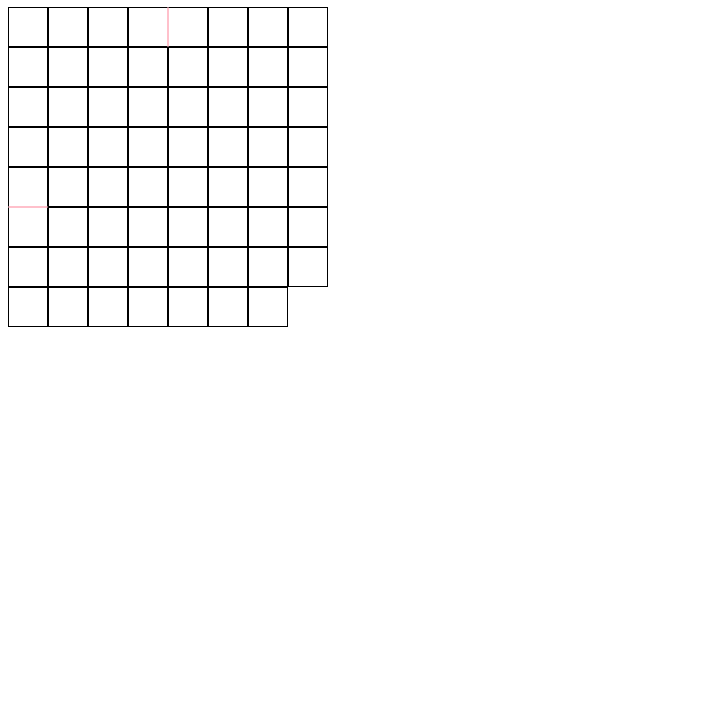
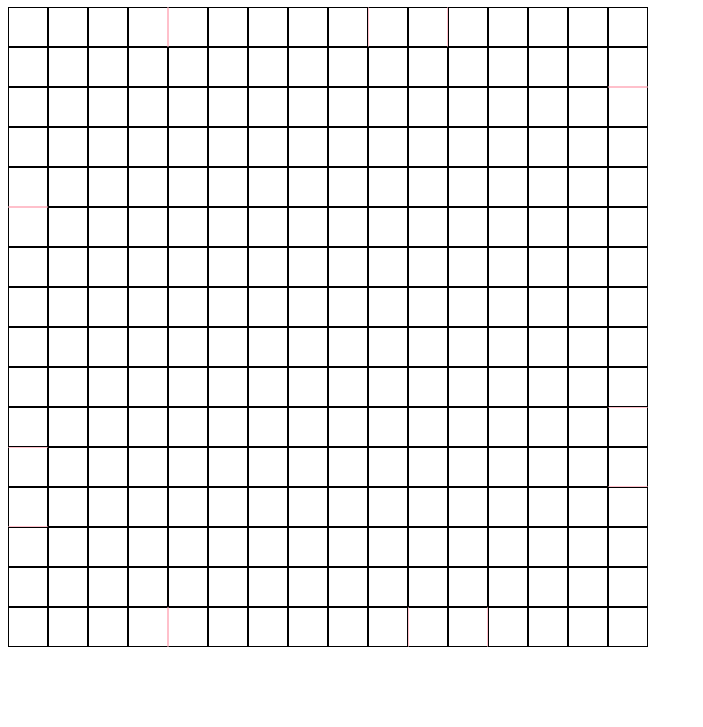
Before and after one commit to jgreaux/ricochat, a plain HTML site: page index.html in a window 1280 px wide. Shown: the part 73-800 px from the top of the page, without its empty margins (0-703 px from the left). Drawn offline with Linux system fonts and the light colour scheme.

Commit message:
Creation de la map aleatoire

```diff
--- a/app.js
+++ b/app.js
@@ -1,22 +1,17 @@
-const map1 = [0,0,0,1,2,0,0,0,0,0,0,0,0,0,0,0,0,0,0,0,0,10,0,0,0,0,0,0,0,0,0,0,4,0,13,0,0,0,0,0,3,0,0,0,0,0,0,8,0,17,0,0,0,0,0,0,0,0,0,0,0,0,0];
-const map2 = [0,1,2,0,0,0,0,0,0,0,0,0,7,0,0,0,0,13,0,0,0,0,0,0,0,0,0,0,0,0,14,0,0,0,0,0,0,0,0,0,4,0,0,0,0,0,0,0,3,0,0,12,0,0,0,0,0,0,0,0,0,0,0];
-const map3 = [0,0,0,1,2,0,0,0,0,0,0,0,0,16,0,0,0,6,0,0,0,0,0,0,4,0,0,0,0,0,0,0,3,0,0,0,0,0,19,0,0,0,0,0,0,0,0,0,0,0,9,0,0,0,0,0,0,0,0,0,0,0,0];
-const map4 = [0,0,0,0,1,2,0,0,0,0,6,0,0,0,0,0,0,0,0,0,0,0,0,0,0,16,0,0,0,0,0,0,4,0,0,0,0,0,19,0,3,0,0,0,0,0,0,0,0,0,0,0,0,9,0,0,0,0,0,22,0,0,0];
+const map1 = [0, 0, 0, 1, 2, 0, 0, 0, 0, 0, 0, 0, 0, 0, 0, 0, 0, 0, 0, 0, 0, 10, 0, 0, 0, 0, 0, 0, 0, 0, 0, 0, 4, 0, 13, 0, 0, 0, 0, 0, 3, 0, 0, 0, 0, 0, 0, 8, 0, 17, 0, 0, 0, 0, 0, 0, 0, 0, 0, 0, 0, 0, 0, 0];
+const map2 = [0, 1, 2, 0, 0, 0, 0, 0, 0, 0, 0, 0, 7, 0, 0, 0, 0, 13, 0, 0, 0, 0, 0, 0, 0, 0, 0, 0, 0, 0, 14, 0, 0, 0, 0, 0, 0, 0, 0, 0, 4, 0, 0, 0, 0, 0, 0, 0, 3, 0, 0, 12, 0, 0, 0, 0, 0, 0, 0, 0, 0, 0, 0, 0];
+const map3 = [0, 0, 0, 1, 2, 0, 0, 0, 0, 0, 0, 0, 0, 16, 0, 0, 0, 6, 0, 0, 0, 0, 0, 0, 4, 0, 0, 0, 0, 0, 0, 0, 3, 0, 0, 0, 0, 0, 19, 0, 0, 0, 0, 0, 0, 0, 0, 0, 0, 0, 9, 0, 0, 0, 0, 0, 0, 0, 0, 0, 0, 0, 0, 0];
+const map4 = [0, 0, 0, 0, 1, 2, 0, 0, 0, 0, 6, 0, 0, 0, 0, 0, 0, 0, 0, 0, 0, 0, 0, 0, 0, 16, 0, 0, 0, 0, 0, 0, 4, 0, 0, 0, 0, 0, 19, 0, 3, 0, 0, 0, 0, 0, 0, 0, 0, 0, 0, 0, 0, 9, 0, 0, 0, 0, 0, 22, 0, 0, 0, 0];
 
-const mapCount = (mp, mapName)=>{
+const mapCount = (mp, mapName) => {
     console.log(mapName + ' = ' + mp.length);
 }
-
-mapCount(map1, 'map1');
-mapCount(map2, 'map2');
-mapCount(map3, 'map3');
-mapCount(map4, 'map4');
 
 //-----------------------------------------------------//
 
 let playground = document.getElementById('playground');
 
-const mapToDOM = (map, dom)=>{
+const mapToDOM = (map, dom) => {
     map.forEach(element => {
         let field = document.createElement('div');
         field.classList.add("field");
@@ -121,4 +116,119 @@ const mapToDOM = (map, dom)=>{
     });
 }
 
-mapToDOM(map1,playground);
+//--------------------------------------------------------------------------------------//
+
+const rotateField = (value) => {
+    switch (value) {
+        case 1:
+            return 4;
+        case 2:
+            return 3;
+        case 3:
+            return 2;
+        case 4:
+            return 1;
+        case 5:
+            return 6;
+        case 6:
+            return 8;
+        case 7:
+            return 5;
+        case 8:
+            return 7;
+        case 9:
+            return 10;
+        case 10:
+            return 12;
+        case 11:
+            return 9;
+        case 12:
+            return 11;
+        case 13:
+            return 14;
+        case 14:
+            return 16;
+        case 15:
+            return 13;
+        case 16:
+            return 15;
+        case 17:
+            return 18;
+        case 18:
+            return 20;
+        case 19:
+            return 17;
+        case 20:
+            return 19;
+        case 21:
+            return 22;
+        case 22:
+            return 24;
+        case 23:
+            return 21;
+        case 24:
+            return 23;
+        default:
+            return 0;
+    }
+}
+
+//--------------------------------------------------------------------------------------//
+
+const rotateClockWise = (map, width) => {
+    let combineMap = [];
+    for (let x = 0; x < width; x++) {
+        for (let y = width - 1; y> -1; y--) {
+            combineMap.push(rotateField(navigateXY(map, width, x, y)));
+        }
+    }
+    return combineMap;
+}
+
+const joinMapHorizontal = (firstMap, secondMap, width) => {
+    let countMap1 = 0;
+    let countMap2 = 0;
+    let first = true;
+    let result = [];
+    while (map2.length > countMap2) {
+        for (let index = 0; index < width/2; index++) {
+            result.push(first ? firstMap[countMap1] : secondMap[countMap2]);
+            if (first) {
+                countMap1++;
+            } else {
+                countMap2++;
+            }
+        }
+        first = !first;
+    }
+    return result;
+}
+
+const joinMapVertical = (firstMap, secondMap) => {
+    return [...firstMap].concat(secondMap);
+}
+
+const navigateXY = (map, width, x, y) => {
+    const posY = width * y;
+    return map[posY + x];
+}
+
+const shuffleArray = (inputArray) => {
+    inputArray.sort(() => Math.random() - 0.5);
+}
+
+const createMap = () => {
+    let maps = [];
+    maps.push([...map1], [...map2], [...map3], [...map4]);
+    shuffleArray(maps);
+    for (let index = 0; index < maps.length; index++) {
+        for (let index2 = 0; index2 < index; index2++) {
+            maps[index] = rotateClockWise(maps[index], 8);
+        }
+    }
+    const upMap = joinMapHorizontal(maps[0], maps[1], 16);
+    const downMap = joinMapHorizontal(maps[3], maps[2], 16);
+    return joinMapVertical(upMap, downMap);
+}
+
+mapToDOM(createMap(), playground);
--- a/index.html
+++ b/index.html
@@ -7,7 +7,7 @@
     <title>Ricochat</title>
 </head>
 <body>
-    <h1>Bienvenue sur Richochat</h1>
+    <h1>Bienvenue sur Ricochat</h1>
     <div id="playground"></div>
     <script src="app.js"></script>
 </body>
--- a/style.css
+++ b/style.css
@@ -1,8 +1,7 @@
 #playground{
-    width: 320px;
+    width: 640px;
 }
 .field{
-
     height: 38px;
     width: 38px;
     float: left;
```
